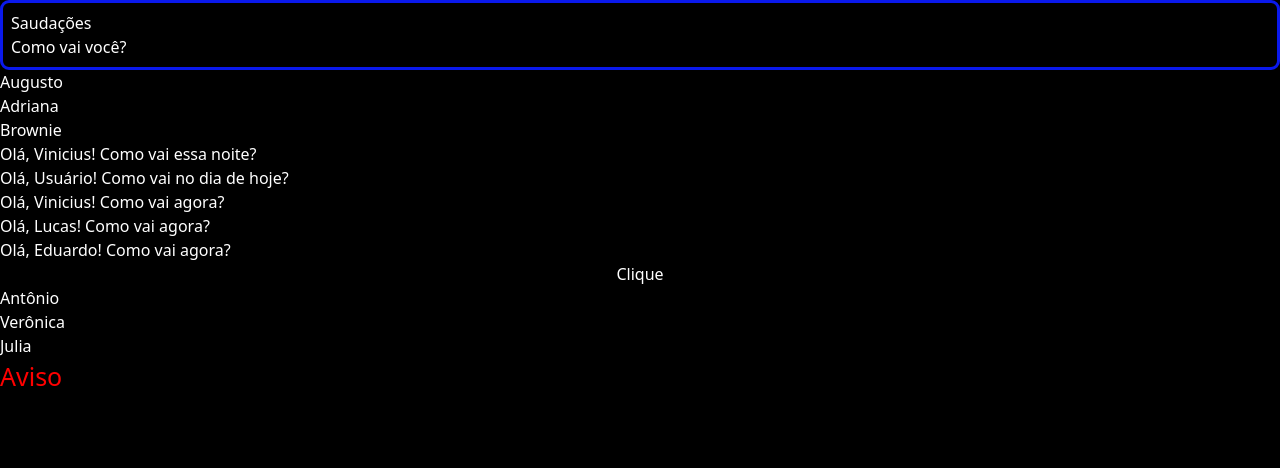
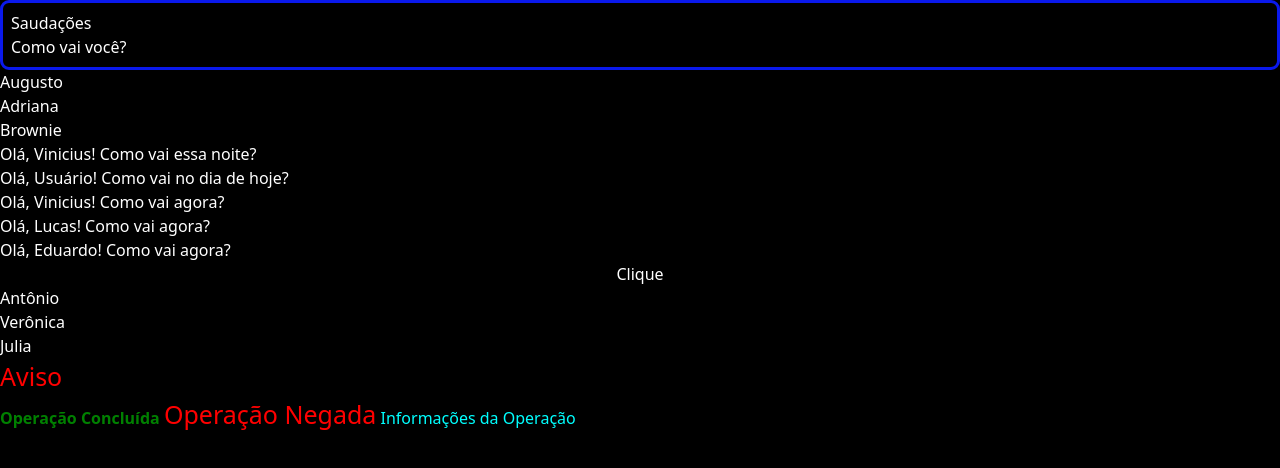
Before and after one commit to AugustoTorin/aulas-react, a Next.js app in the folder exercicios-cap-dois/: page / in a window 1280 px wide. Shown: the top 468 px of the page. Built offline with nearby package versions, Linux system fonts and the light colour scheme.

Commit message:
criação mensagens dinâmicas

```diff
--- a/exercicios-cap-dois/app/page.js
+++ b/exercicios-cap-dois/app/page.js
@@ -2,6 +2,7 @@
 
 import GerarLista from "@/components/Array";
 import Badge from "@/components/Badge";
+import MensagemDinamica from "@/components/BadgeDinamico";
 import BotaoAcao from "@/components/BotaoAcao";
 import Card from "@/components/Card";
 import ListaId from "@/components/ListaId";
@@ -27,6 +28,8 @@ export default function Home(){
       <ListaId />
 
       <Badge tipo={'warning'} />
+
+      <MensagemDinamica />
     </>
   );
 }
--- /dev/null
+++ b/exercicios-cap-dois/components/BadgeDinamico.js
@@ -0,0 +1,16 @@
+const BadgeDinamico = ({tipo = 'info', children}) =>{
+    const classe = `badge badge-${tipo}`;
+    return(
+        <span className={classe}>{children}</span>
+    );
+}
+
+export default function MensagemDinamica(){
+    return(
+        <div>
+            <BadgeDinamico tipo="success">Operação Concluída</BadgeDinamico>{' '}
+            <BadgeDinamico tipo="warning">Operação Negada</BadgeDinamico>{' '}
+            <BadgeDinamico>Informações da Operação</BadgeDinamico>
+        </div>
+    );
+}
```
